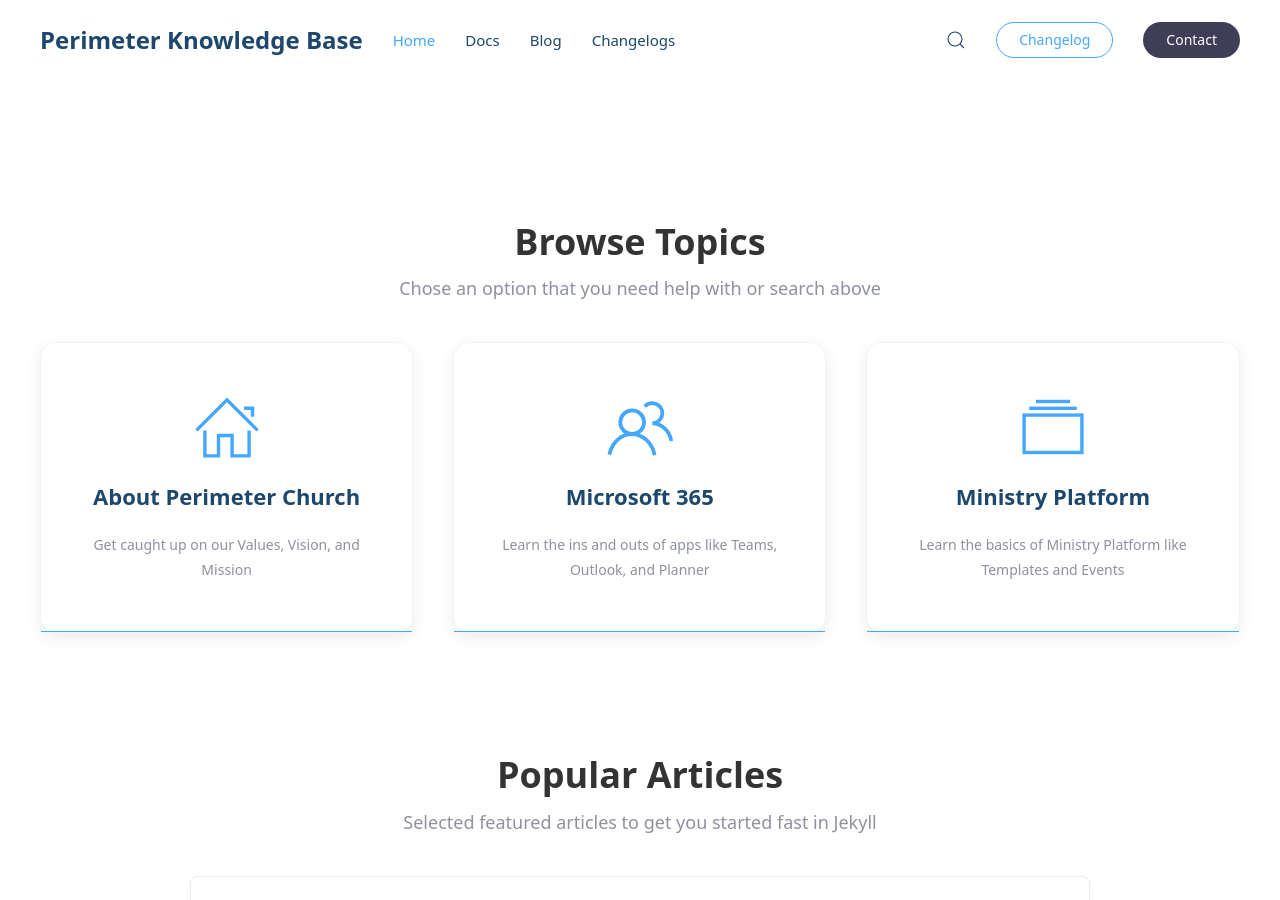
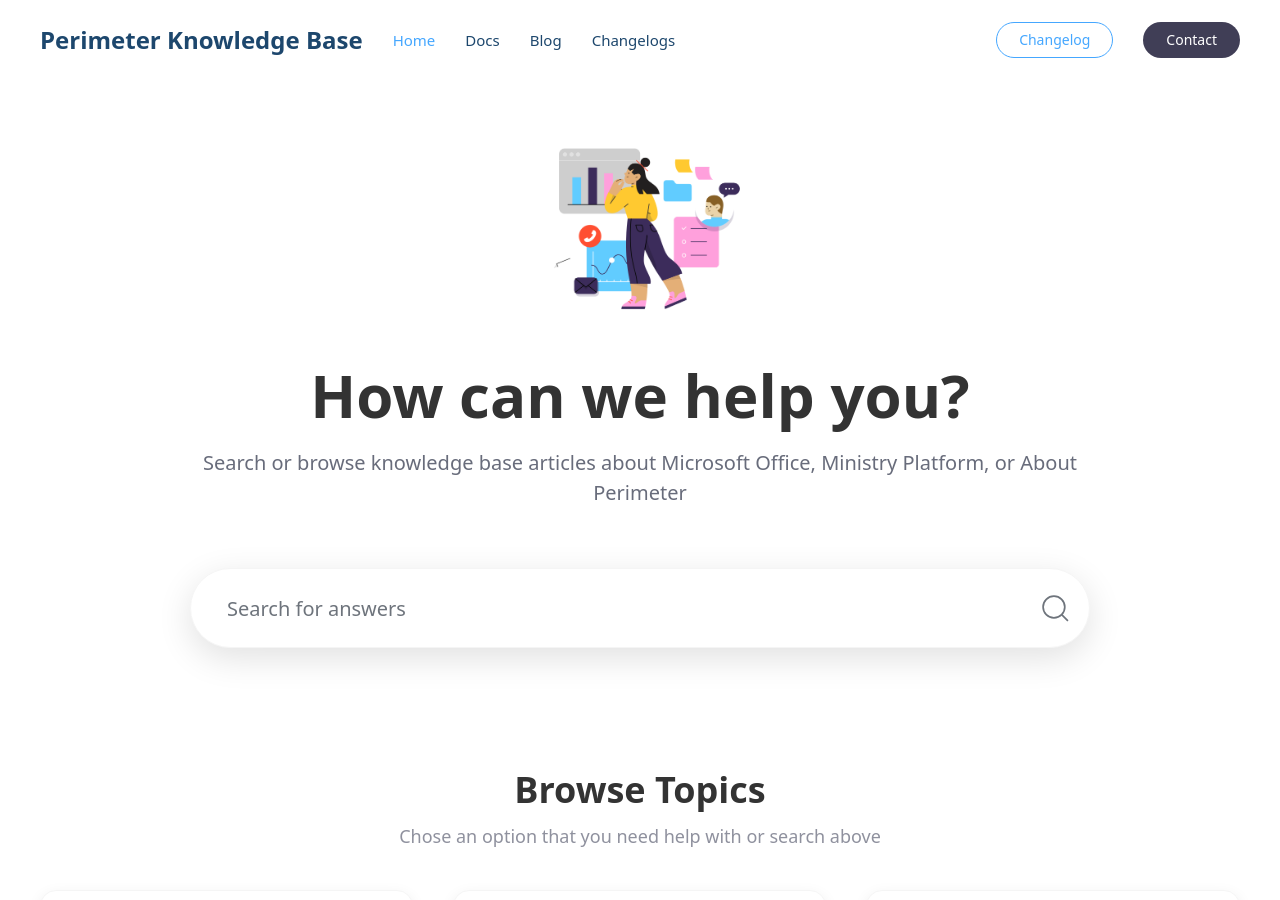
Before and after one commit to josephwper/perimeterkb, a Jekyll site: the page built from index.md, in a window 1280 px wide and 900 px high. Built offline with Jekyll 4.4.1, drawn with Linux system fonts in a browser that asks for light colours; our own code applies the rules of GitHub Pages for plain Markdown files.

Commit message:
Update index.md

```diff
--- a/index.md
+++ b/index.md
@@ -4,7 +4,7 @@ width: expand
 hero:
     title: How can we help you?
     subtitle: Search or browse knowledge base articles about Microsoft Office, Ministry Platform, or About Perimeter
-    image: ![image](https://doodleipsum.com/700/hand-drawn?i=ac5fcbd004e4a4496dc975c10f7af6be)
+    image: doodle-1.png
     search: true
 ---
 
```
